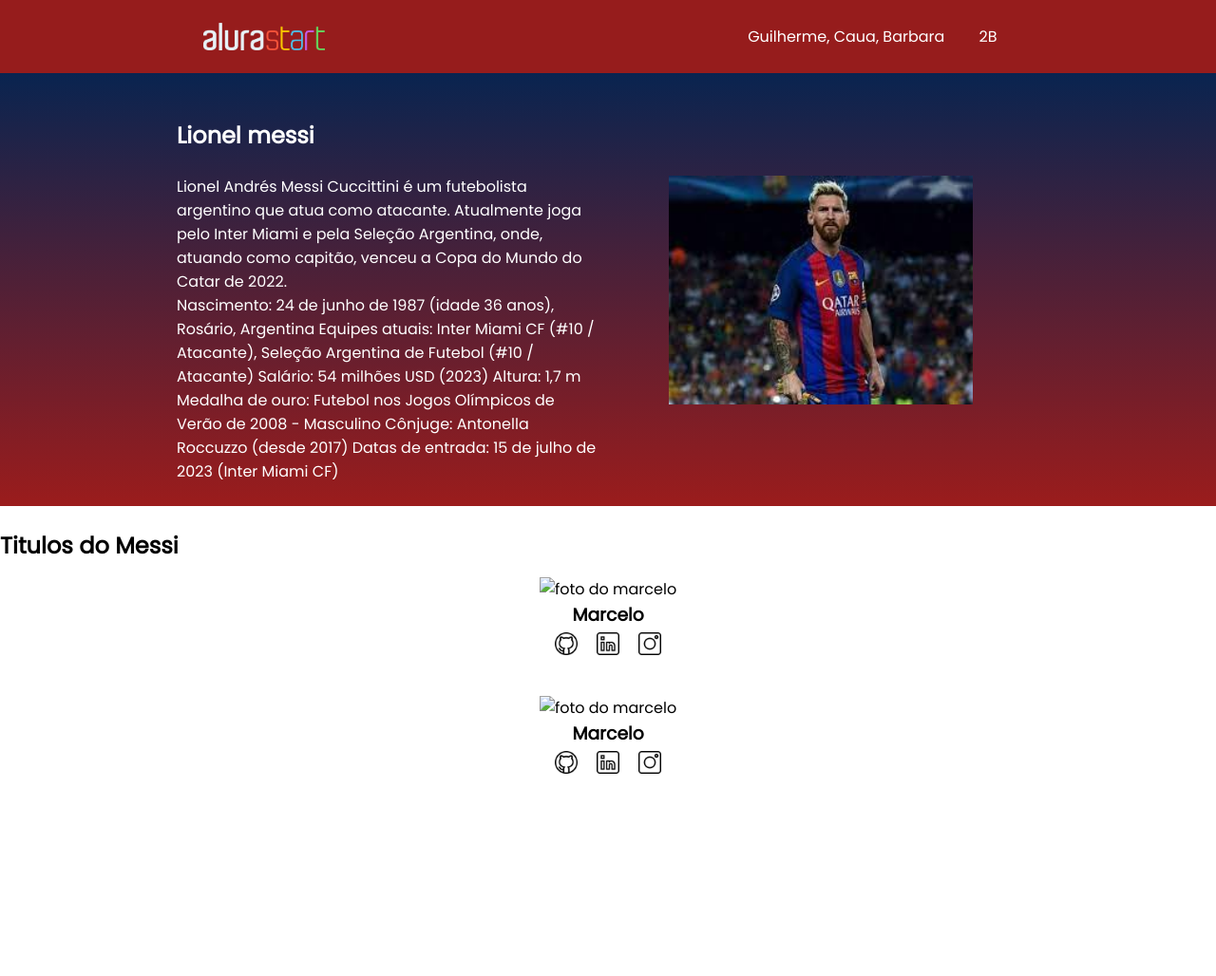
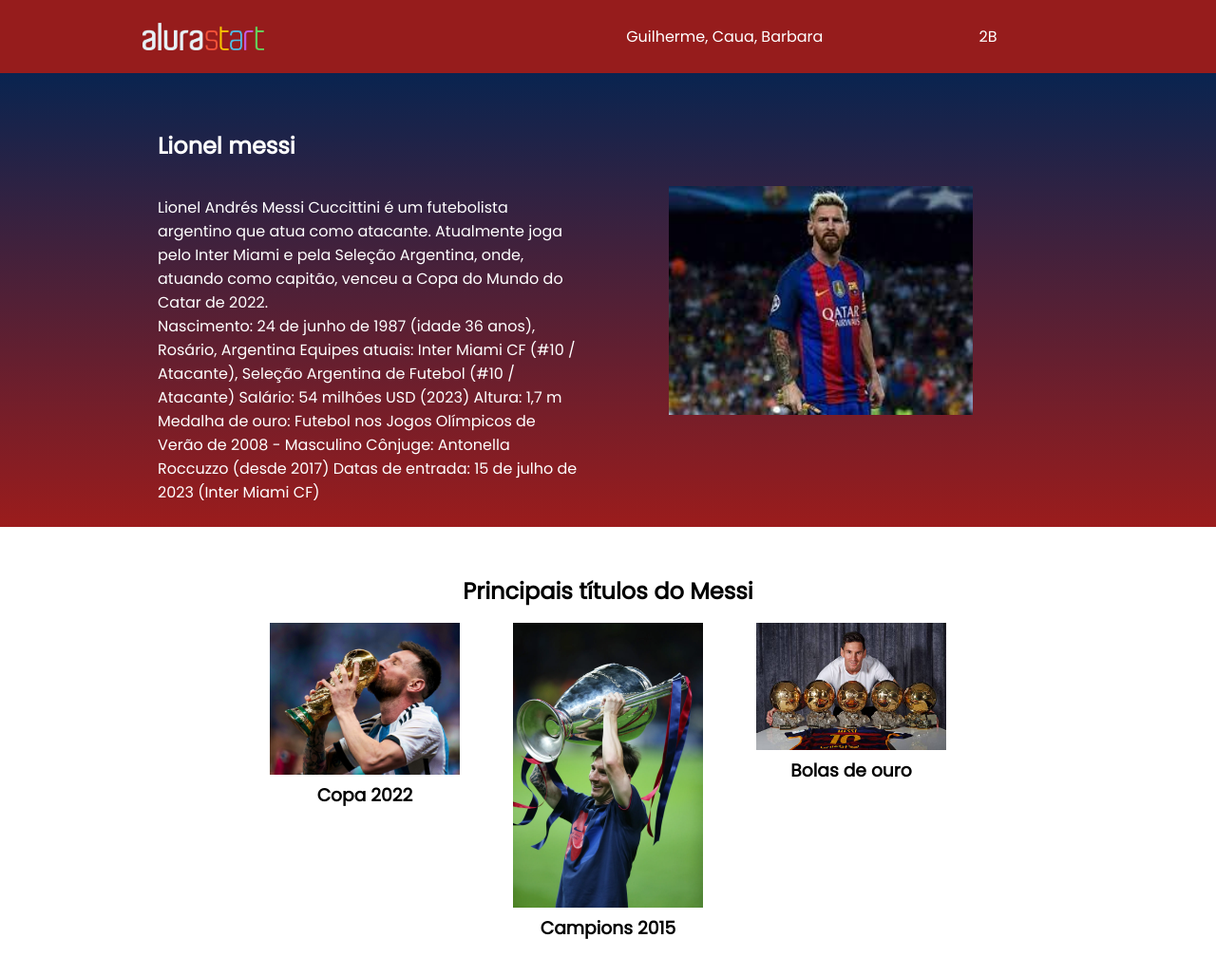
Before and after one commit to barbswe/barbs, a plain HTML site: page index.html in a window 1280 px wide. Shown: the whole page at 95% size. Before the commit the page ends 866 px from the top, so only its background shows below. Drawn offline with Linux system fonts and the light colour scheme.

Commit message:
Add files via upload

```diff
--- a/index.html
+++ b/index.html
@@ -36,25 +36,26 @@
         <img class="escola-imagem" src="images.jpeg" alt="imagem que representa uma professora em sala de aula">
     </section>
     <section class="estudante">
-        <h2 class="estudante-titulo">Titulos do Messi</h2>
+        <h2 class="estudante-titulo">Principais títulos do Messi</h2>
         <div class="estudante-todos">
         <span></span>
         <div class="estudante-div">
-            <img class="estudante-imagem" src="Marcelo.jpeg" alt="foto do marcelo">
-            <h3 class="estudante-nome">Marcelo</h3>
-            <a href=><img class="estudante-icone" src="github.png" alt="icone github"></a>
-            <a href="https://linkedin.com/marcelopaludetto"><img class="estudante-icone" src="linkedin.png" alt="icone linkedin"></a>
-            <a href="https://instagram.com/marcelopaludetto"><img class="estudante-icone" src="instagram.png" alt="icone instagram"></a>
+            <img class="estudante-imagem" src="Messi-copa.jpeg" alt="foto do marcelo">
+            <h3 class="estudante-nome">Copa 2022</h3>
+
         </div>
         <div class="estudante-div">
-            <img class="estudante-imagem" src="Marcelo.jpeg" alt="foto do marcelo">
-            <h3 class="estudante-nome">Marcelo</h3>
-            <a href="https://github.com/marcelopaludetto"><img class="estudante-icone" src="github.png" alt="icone github"></a>
-            <a href="https://linkedin.com/marcelopaludetto"><img class="estudante-icone" src="linkedin.png" alt="icone linkedin"></a>
-            <a href="https://instagram.com/marcelopaludetto"><img class="estudante-icone" src="instagram.png" alt="icone instagram"></a>
-        </div>
+            <img class="estudante-imagem" src="messixambra.webp" alt="foto do marcelo">
+            <h3 class="estudante-nome">Campions 2015</h3>
+
 
     </div>
+    <div class="estudante-div">
+        <img class="estudante-imagem" src="mei.jpg" alt="foto do marcelo">
+        <h3 class="estudante-nome">Bolas de ouro</h3>
+
+
+</div>
     </section>
 </body>
 </html>
--- a/style.css
+++ b/style.css
@@ -20,13 +20,13 @@
 
 .cabecalho-lista-item{
     display: inline-block;
-    margin: 0 16px;
+    margin: 0 80px;
     font-size: 16px;
 }
 
 .escola-imagem{
     width: 25%;
-    padding: 70px;
+    padding: 90px;
 }
 
 .escola{
@@ -44,22 +44,57 @@
 
 
 .escola-titulo{
-    padding: 24px 0;
+    padding: 35px 0;
 }
 
 .estudante{
-    padding: 24px 0;
+    padding: 50px 0;
 }
 .estudante-imagem{
-    width: 80px;
+    width: 200px;
+}
+
+.estudante-icone{
+    width: 30px;
+    padding: 10px 10px;
+}
+
+.estudante-div{
+    text-align: center;
+    padding: 20px 0;
+}
+
+.estudante-imagem{
+    width: 200px;
 }
 
 .estudante-icone{
     width: 24px;
-    padding: 4px 8px;
+    padding: 4px 15px;
 }
 
 .estudante-div{
     text-align: center;
     padding: 16px 0;
 }
+
+.estudante-titulo{
+    text-align: center;
+    padding: 40Epx 4;
+}
+
+.estudante-todos{
+    display: grid;
+    grid-template-columns: 20% 20% 20% 20% 20%;
+}
+
+.rodape{
+    background-color: black;
+    text-align: center;
+}
+
+.rodape-imagem{
+    height: 250px;
+    padding: 55px 0;
+
+}
```
Also changed, not shown: Marcelo.jpeg (added), Messi-copa.jpeg (added), mei.jpg (added), messixambra.webp (added).
